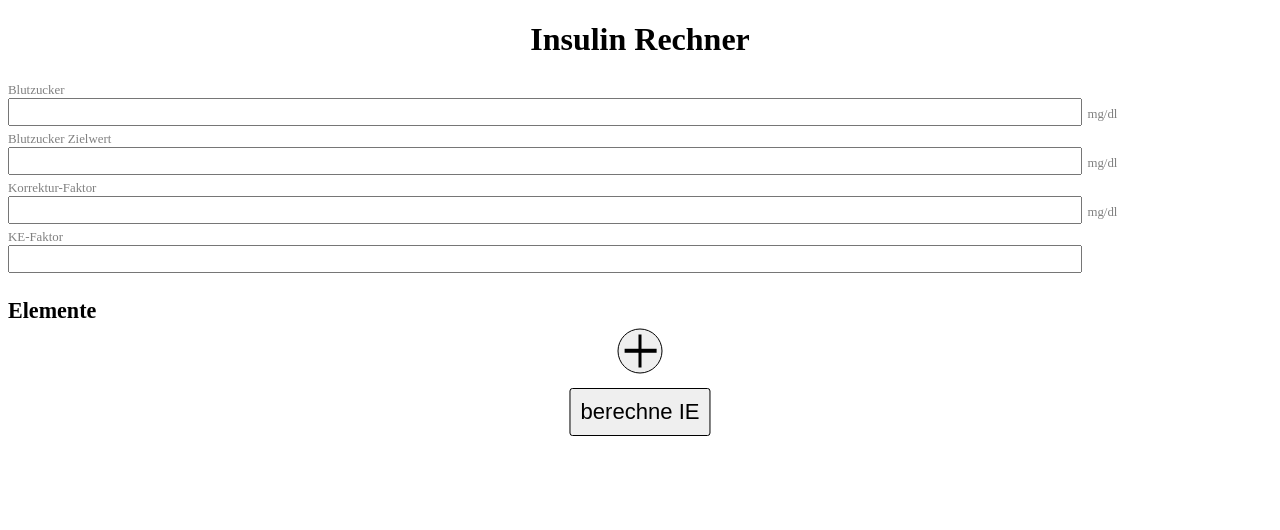
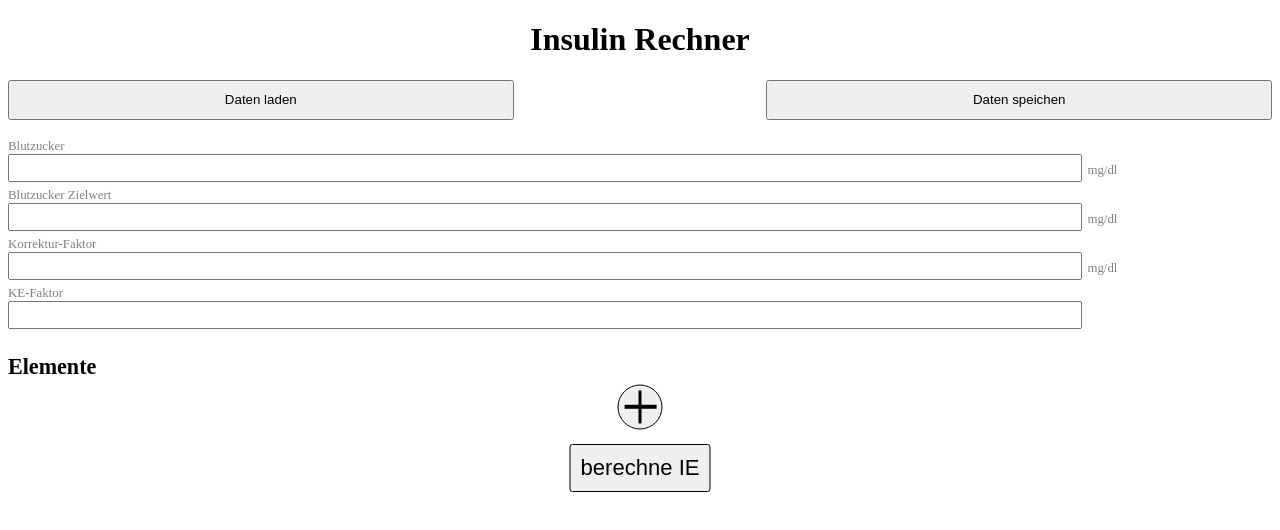
Before and after one commit to Derion23/insulin-calculator, a React (Create React App) app: page / in a window 1280 px wide. Shown: the top 530 px of the page. Built offline with nearby package versions, Linux system fonts and the light colour scheme.

Commit message:
added save- and load-data-button

```diff
--- a/src/App.js
+++ b/src/App.js
@@ -5,11 +5,13 @@ import FixedInformationSection from './Components/FixedInformationSection'
 import ListSection from './Components/ListSection'
 import Output from './Components/Output.js'
 import useLocalStorage from './hooks/useLocalStorage.js'
-import FoodItem from './Components/FoodItem'
+
 
 const PREFIX = "insulin-calculator-"
 
 export default function App() {
+    const [lastSavedData, setLastSavedData] = useLocalStorage('lastSavedData')
+
     const [bloodSugar, setBloodSugar] = useState('')
     const [targetBloodSugar, setTargetBloodSugar] = useLocalStorage(`${getCurrentDayTime()}-targetBloodSugar`)
     const [correctionFactor, setCorrectionFactor] = useLocalStorage(`${getCurrentDayTime()}-correctionFactor`)
@@ -24,6 +26,28 @@ export default function App() {
     const [totalMainMealKE, setTotalMainMealKE] = useState('')
 
     const outputRef = useRef()
+
+    function saveData(){
+        const newData = {
+            foodItems: foodItems
+        }
+        setLastSavedData(newData)
+    }
+
+    function loadData(){
+        if(lastSavedData == null) return
+        const {foodItems} = lastSavedData
+
+        setFoodItems(foodItems)
+
+        // not working because of async state setting
+        calculateIE()
+    }
+
+    function handleSuggestionClick(suggestionText, id){
+        const event = {target:{name:'name', value:suggestionText, id:id}}
+        handleChange(event)
+    }
 
     function getCurrentDayTime(){
         const [hours, minutes] = new Date().toLocaleTimeString().split(':')
@@ -173,6 +197,18 @@ export default function App() {
     return (
         <div>
             <h1>Insulin Rechner</h1>
+
+            <p>
+                <button
+                    className='load-data-button'
+                    onClick = {loadData}
+                >Daten laden</button>
+                <button
+                    className='save-data-button'
+                    onClick = {saveData}
+                >Daten speichen</button>
+            </p>
+
             <FixedInformationSection
                 setBloodSugar={setBloodSugar}
                 setTargetBloodSugar={setTargetBloodSugar}
@@ -189,6 +225,7 @@ export default function App() {
                 handleIsIntermealChange={handleIsIntermealChange}
                 handleChange={handleChange}
                 deleteFoodItem={deleteFoodItem}
+                handleSuggestionClick={handleSuggestionClick}
             />
             {/* <button>berechne KE</button> */}
             <button
--- a/src/Components/FoodItem.js
+++ b/src/Components/FoodItem.js
@@ -2,6 +2,7 @@ import React from 'react'
 
 import '../css/style.css'
 import Input from './Input'
+import SuggestionList from './SuggestionList.js'
 
 export default function FoodItem(
     {id,
@@ -11,7 +12,9 @@ export default function FoodItem(
     isIntermeal=false,
     handleIsIntermealChange,
     handleChange,
-    deleteFoodItem
+    deleteFoodItem,
+    suggestions=false,
+    handleSuggestionClick
     }) {
 
     return (
@@ -37,6 +40,13 @@ export default function FoodItem(
                 value = {name}
                 onChange = {(event) => handleChange(event)}
             />
+
+            {suggestions && <SuggestionList
+                allSuggestions={['banane', 'bambus', 'brötchen', 'apfel', 'ananas']}
+                searchingText={name}
+                handleSuggestionClick={(suggestionText) => handleSuggestionClick(suggestionText, id)}
+            />}
+
             <Input
                 id = {id}
                 name = 'grams'
--- a/src/Components/ListSection.js
+++ b/src/Components/ListSection.js
@@ -3,7 +3,14 @@ import React from 'react'
 import '../css/style.css'
 import FoodItem from './FoodItem'
 
-export default function ListSection({foodItems=[], addNewFoodItem, handleIsIntermealChange, handleChange, deleteFoodItem}) {
+export default function ListSection(
+    {foodItems=[],
+    addNewFoodItem,
+    handleIsIntermealChange,
+    handleChange,
+    deleteFoodItem,
+    handleSuggestionClick
+    }) {
     return (
         <div>
             <h3>Elemente</h3>
@@ -19,6 +26,7 @@ export default function ListSection({foodItems=[], addNewFoodItem, handleIsInter
                     handleIsIntermealChange={handleIsIntermealChange}
                     handleChange={handleChange}
                     deleteFoodItem={deleteFoodItem}
+                    handleSuggestionClick={handleSuggestionClick}
              />)}
 
             <p>
--- /dev/null
+++ b/src/Components/Suggestion.js
@@ -0,0 +1,11 @@
+import React from 'react'
+
+export default function Suggestion({suggestionText, handleSuggestionClick}) {
+    return (
+        <li
+            onClick={() => handleSuggestionClick(suggestionText)}
+        >
+            {suggestionText}
+        </li>
+    )
+}
--- /dev/null
+++ b/src/Components/SuggestionList.js
@@ -0,0 +1,20 @@
+import React from 'react'
+
+import Suggestion from './Suggestion.js'
+
+export default function SuggestionList({allSuggestions, searchingText, handleSuggestionClick}) {
+    return (
+        <div>
+            {searchingText !== '' && <ul>
+                {allSuggestions.filter(suggestionText => {
+                    const potentialMatch = suggestionText.slice(0, searchingText.length)
+                    return potentialMatch === searchingText.toLowerCase()
+                }).map(suggestionText => <Suggestion
+                    key={Math.random()}
+                    suggestionText={suggestionText}
+                    handleSuggestionClick={handleSuggestionClick}
+                />)}
+            </ul>}
+        </div>
+    )
+}
--- a/src/css/style.css
+++ b/src/css/style.css
@@ -49,6 +49,17 @@ label{
 .output{
     font-size: 1.1rem;
     font-weight: bold;
+}
+
+.load-data-button{
+    width: 40%;
+    height: 40px;
+}
+
+.save-data-button{
+    width: 40%;
+    height: 40px;
+    float: right;
 }
 
 .calculateIE-button{
```
Also changed, not shown: 13 other files (tests, documents, lock files or other folders).
